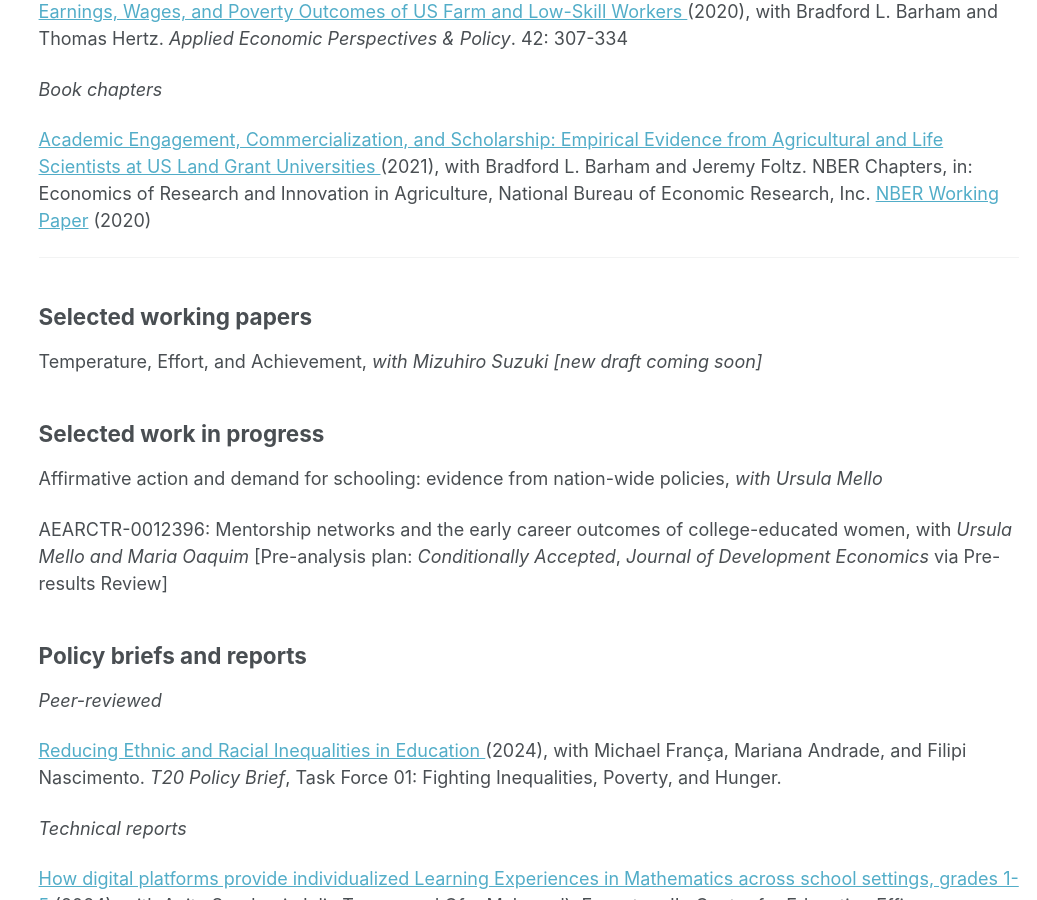
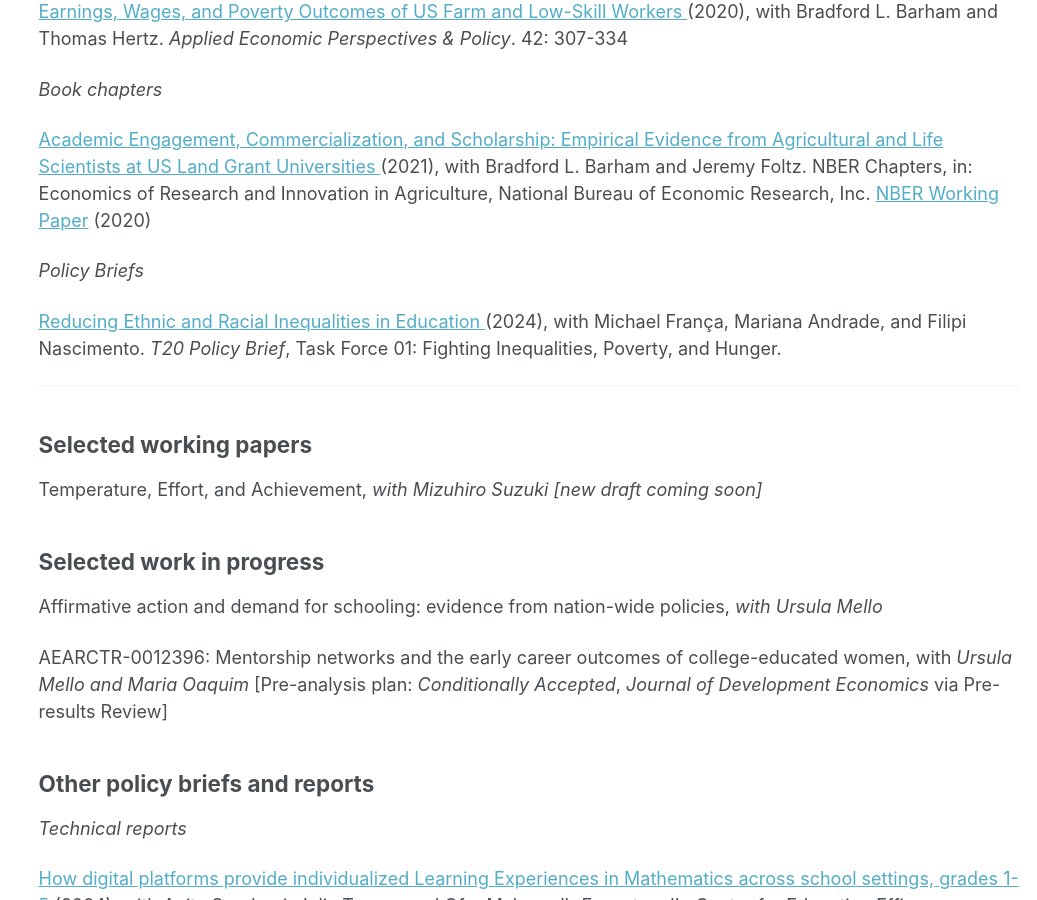
Before and after one commit to anapmelo/anapmelo.github.io, a Jekyll site: the page built from _pages/publications.md, in a window 1280 px wide and 900 px high, scrolled down 415 px. Shown: the whole window, without its empty margins (243-1280 px from the left). Built offline with Jekyll 4.4.1, drawn with Linux system fonts in a browser that asks for light colours; some of the changed lines change nothing that is shown.

Commit message:
Update publications.md

```diff
--- a/_pages/publications.md
+++ b/_pages/publications.md
@@ -20,6 +20,10 @@
 <a href="https://press.uchicago.edu/ucp/books/book/chicago/E/bo123177052.html"> Academic Engagement, Commercialization, and Scholarship: Empirical Evidence from Agricultural and Life Scientists at US Land Grant Universities </a>  (2021), with Bradford L. Barham and Jeremy Foltz. NBER Chapters, in: Economics of Research and Innovation in Agriculture, National Bureau of Economic Research, Inc.
 <a href="https://www.nber.org/papers/w26688"> NBER Working Paper</a> (2020)
 
+_Policy Briefs_
+
+<a href="https://t20brasil.org/en/pbs?nucleo_id=1/"> Reducing Ethnic and Racial Inequalities in Education </a> (2024), with Michael França, Mariana Andrade, and Filipi Nascimento. _T20 Policy Brief_, Task Force 01: Fighting Inequalities, Poverty, and Hunger.
+
 ---
 
 ## Selected working papers
@@ -34,11 +38,7 @@
 AEARCTR-0012396: Mentorship networks and the early career outcomes of college-educated women, with _Ursula Mello and Maria Oaquim_
 [Pre-analysis plan: _Conditionally Accepted_, _Journal of Development Economics_ via Pre-results Review]
 
-## Policy briefs and reports
-
-_Peer-reviewed_
-
-<a href="https://t20brasil.org/en/pbs?nucleo_id=1/"> Reducing Ethnic and Racial Inequalities in Education </a> (2024), with Michael França, Mariana Andrade, and Filipi Nascimento. _T20 Policy Brief_, Task Force 01: Fighting Inequalities, Poverty, and Hunger.
+## Other policy briefs and reports
 
 _Technical reports_
 
```
